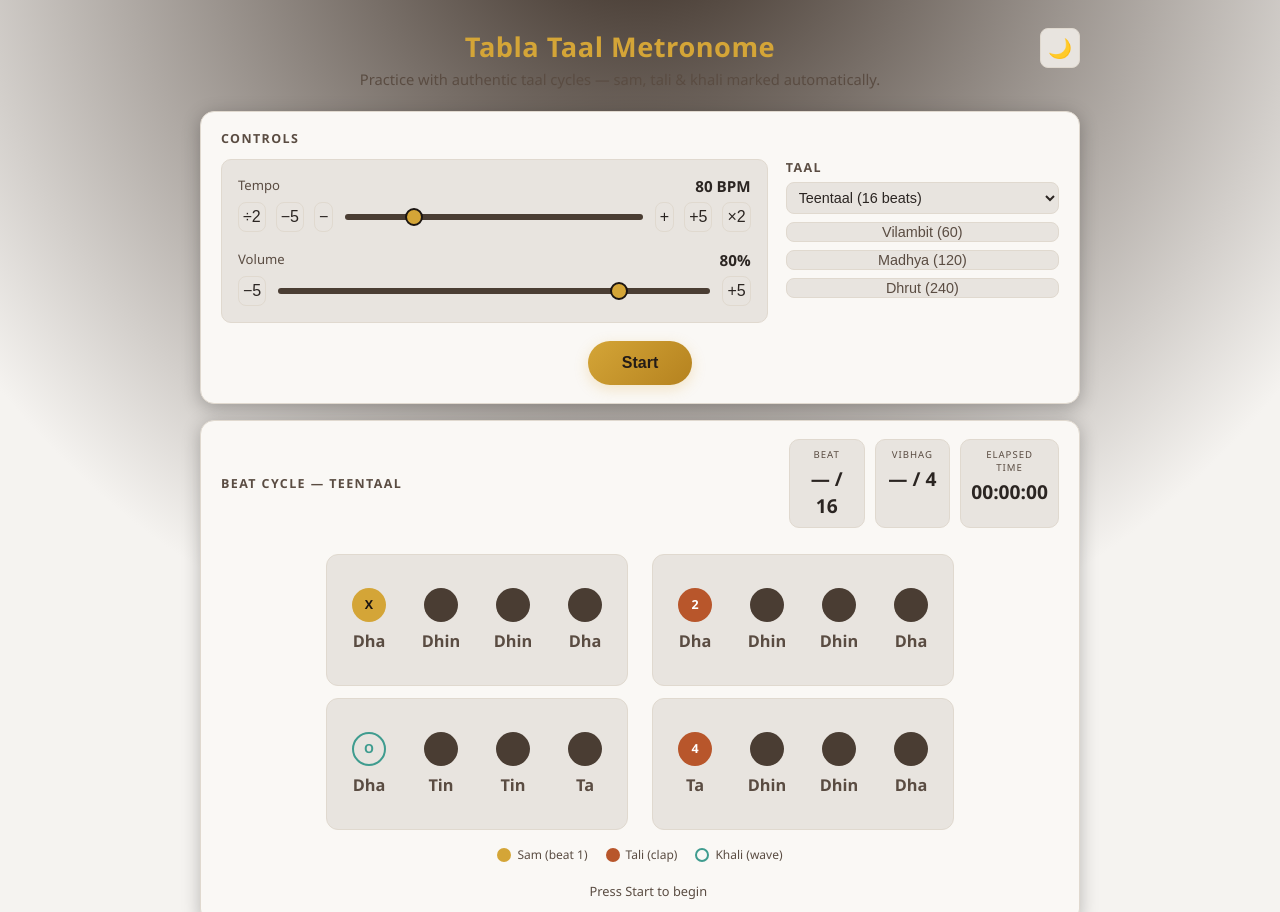
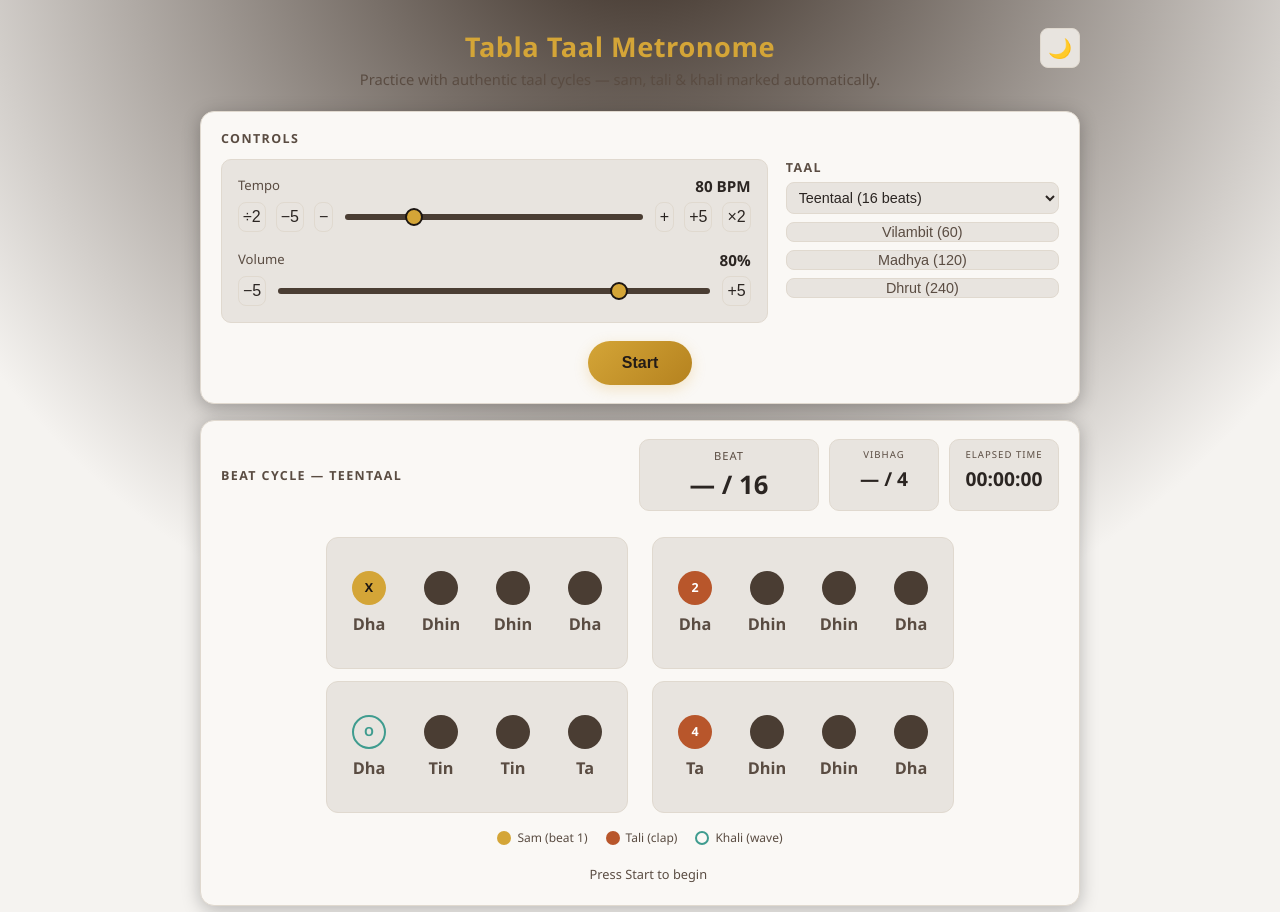
Before and after one commit to selfmodify/tabla-metronome, a plain HTML site: page index.html in a window 1280 px wide. Shown: the top 912 px of the page. Drawn offline with Linux system fonts and the light colour scheme.

Commit message:
style changes

```diff
--- a/style.css
+++ b/style.css
@@ -214,16 +214,32 @@ header p{
   align-items: center;
   margin-bottom: 12px;
 }
+.beat-cycle-header-row h2 {
+  flex: 1;
+}
 .header-stats {
   display: flex;
   gap: 10px;
+  flex: 2;
+  justify-content: flex-end;
 }
 .header-stats .stat-box {
   padding: 8px 10px;
-  flex: 0 1 120px; /* Don't grow, shrink if needed, base width 120px */
+  flex: 0 1 110px; /* Don't grow, shrink if needed, base width 110px */
+}
+.header-stats .stat-box:first-child {
+  flex-basis: 180px; /* Make the beat counter ~50% wider */
 }
 .header-stats .stat-box .label { font-size: .6rem; }
 .header-stats .stat-box .value { font-size: 1.2rem; }
+
+/* Make the text inside the main beat counter larger */
+.header-stats .stat-box:first-child .label {
+  font-size: .7rem;
+}
+.header-stats .stat-box:first-child .value {
+  font-size: 1.6rem;
+}
 
 /* Controls */
 .controls-grid{
```
